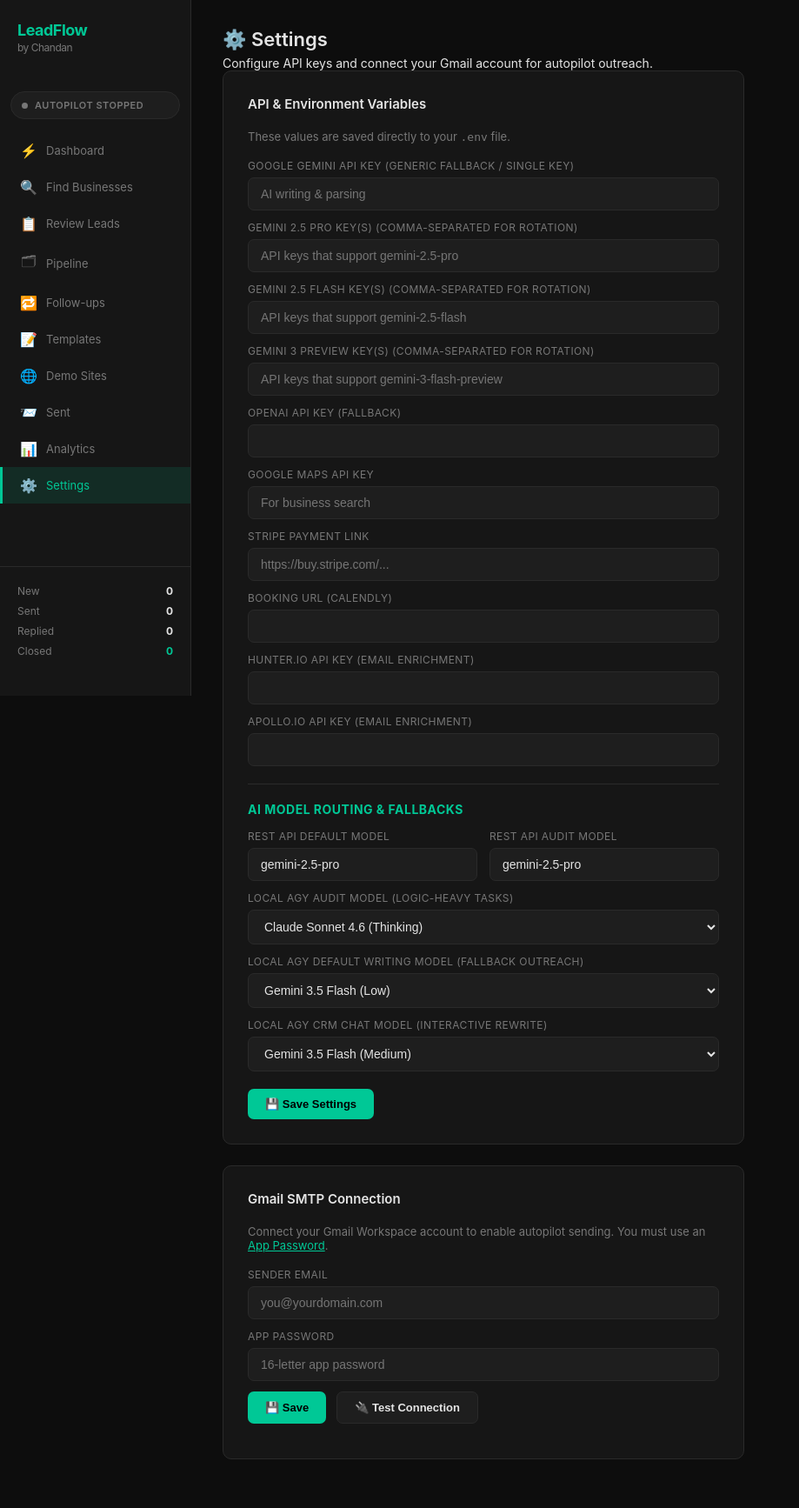
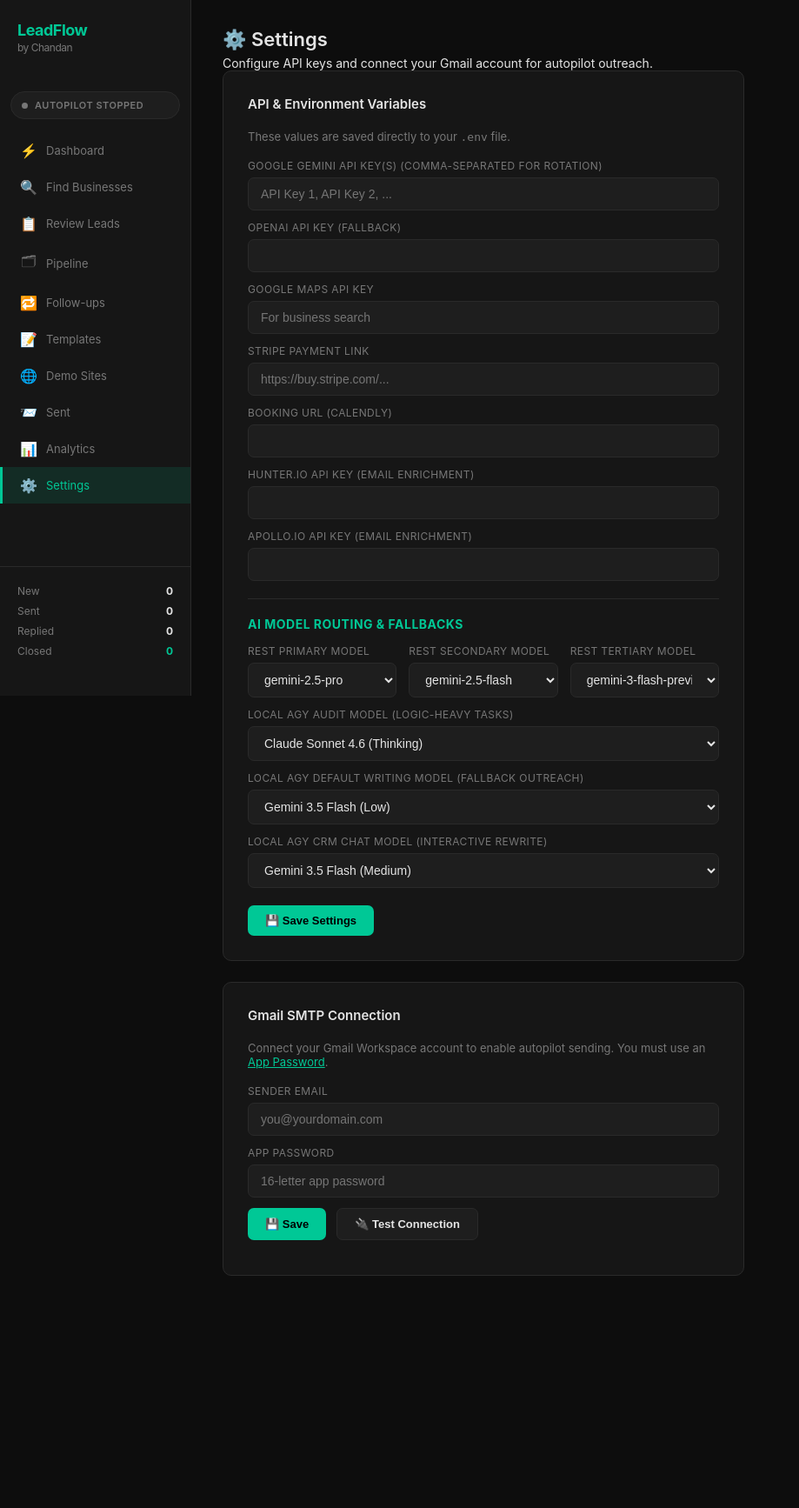
Before and after one commit to Power7T/leadflow, a FastAPI app: page /settings in a window 1280 px wide. Shown: the whole page at 87% size, without its empty margins (0-919 px from the left). After the commit the page ends 1467 px from the top, so only its background shows below. Run offline with FastAPI, Linux system fonts and the light colour scheme; data that the repository does not hold is empty; parts of the project's set-up code (start-up, migrations or seed data) failed here and were passed over.

Commit message:
Simplify settings: use single GEMINI_API_KEY field with Primary/Secondary/Tertiary model preference routing

```diff
--- a/ai_writer.py
+++ b/ai_writer.py
@@ -63,17 +63,8 @@ def _is_quota_error(text: str) -> bool:
 # ── Fallback Tier 2: Gemini REST API (google-generativeai) ─────────────────
 
 def _run_gemini_rest(prompt: str, model: str = "gemini-2.5-flash") -> str | None:
-    """Call Gemini directly via REST with support for model-specific key pools and key rotation."""
-    # Resolve which key pool to load based on the targeted model
-    env_var = "GEMINI_API_KEY"
-    if "pro" in model:
-        env_var = "GEMINI_PRO_KEYS"
-    elif "preview" in model:
-        env_var = "GEMINI_PREVIEW_KEYS"
-    elif "flash" in model:
-        env_var = "GEMINI_FLASH_KEYS"
-
-    keys_str = os.getenv(env_var) or os.getenv("GEMINI_API_KEY") or os.getenv("GOOGLE_AI_API_KEY") or ""
+    """Call Gemini directly via REST with support for a rotated key pool and model fallback."""
+    keys_str = os.getenv("GEMINI_API_KEY") or os.getenv("GOOGLE_AI_API_KEY") or ""
     keys = [k.strip() for k in keys_str.split(",") if k.strip()]
     if not keys:
         return None
@@ -420,34 +411,12 @@ def _run_template(prompt: str) -> str:
 
 # ── Main runner with full fallback chain ───────────────────────────────────
 
-def _get_routing_for_prompt(prompt: str) -> dict:
-    """Return the primary tier, REST model, and agy model for a given prompt."""
-    p = prompt.lower()
-
-    # 1. Audit / Gap Analysis / Competitor analysis (Logic heavy)
-    # Uses powerful agy models first (like Sonnet or 3.1 Pro), then falls back to REST 2.5 Pro
-    if "audit" in p or "website score" in p or "gaps found" in p or "competitor" in p:
-        return {
-            "primary": "agy",
-            "rest_model": os.getenv("REST_AUDIT_MODEL", "gemini-2.5-pro"),
-            "agy_model": os.getenv("AGY_AUDIT_MODEL", "Claude Sonnet 4.6 (Thinking)")
-        }
-
-    # 2. Writing tasks (Emails, DMs, subject lines, followups, chat)
-    # Uses REST gemini-2.5-pro first, then falls back to agy Gemini 3.5 Flash (Low)
-    return {
-        "primary": "rest",
-        "rest_model": os.getenv("REST_DEFAULT_MODEL", "gemini-2.5-pro"),
-        "agy_model": os.getenv("AGY_DEFAULT_MODEL", "Gemini 3.5 Flash (Low)")
-    }
-
-
 # ── Main runner with full fallback chain ───────────────────────────────────
 
 def _run(prompt: str, attempts: int = 2) -> str:
     """Call AI with a 5-tier fallback chain so generation NEVER gets stuck.
 
-    Tier 1/2: Smart routing based on task (REST gemini-2.5-pro vs local agy Gemini 3.5 Flash Low)
+    Tier 1/2: Configurable REST Model routing order (Primary -> Secondary -> Tertiary) vs local agy CLI
     Tier 3: OpenAI gpt-4o-mini (OPENAI_API_KEY in .env)
     Tier 4: Anthropic Claude Haiku (ANTHROPIC_API_KEY in .env)
     Tier 5: Smart template (always works, zero cost, zero dependencies)
@@ -455,28 +424,42 @@ def _run(prompt: str, attempts: int = 2) -> str:
     import time
     full = SYSTEM_CONTEXT + "\n\n" + prompt
 
-    route = _get_routing_for_prompt(prompt)
-    primary = route["primary"]
-    rest_model = route["rest_model"]
-    agy_model = route["agy_model"]
+    # Load user-preferred order for REST models
+    rest_primary = os.getenv("REST_PRIMARY_MODEL", "gemini-2.5-pro")
+    rest_secondary = os.getenv("REST_SECONDARY_MODEL", "gemini-2.5-flash")
+    rest_tertiary = os.getenv("REST_TERTIARY_MODEL", "gemini-3-flash-preview")
 
-    # Build execution chain of primary vs fallback models
+    # Check if logic-heavy or standard writing task
+    p = prompt.lower()
+    is_audit = "audit" in p or "website score" in p or "gaps found" in p or "competitor" in p
+
+    agy_audit_model = os.getenv("AGY_AUDIT_MODEL", "Claude Sonnet 4.6 (Thinking)")
+    agy_write_model = os.getenv("AGY_DEFAULT_MODEL", "Gemini 3.5 Flash (Low)")
+
     execution_chain = []
 
-    if primary == "rest":
-        execution_chain.append(("rest", rest_model))
-        execution_chain.append(("agy", agy_model))
+    if is_audit:
+        # Audit: agy primary model first, then fall back to REST in order, then fallback agy models
+        execution_chain.append(("agy", agy_audit_model))
+        execution_chain.append(("rest", rest_primary))
+        execution_chain.append(("rest", rest_secondary))
+        execution_chain.append(("rest", rest_tertiary))
+        execution_chain.append(("agy", agy_write_model))
     else:
-        execution_chain.append(("agy", agy_model))
-        execution_chain.append(("rest", rest_model))
+        # Outreach/Writing: REST models first, then fall back to agy model
+        execution_chain.append(("rest", rest_primary))
+        execution_chain.append(("rest", rest_secondary))
+        execution_chain.append(("rest", rest_tertiary))
+        execution_chain.append(("agy", agy_write_model))
 
-    # Add general fallback models (prioritizing Gemini 3.5 Flash (Low) for agy fallback)
+    # Add general fallback models (if not already tried)
     for m in ["Gemini 3.5 Flash (Low)", DEFAULT_MODEL, "Gemini 3.5 Flash (Medium)", "Gemini 3.5 Flash (High)"]:
         if ("agy", m) not in execution_chain:
             execution_chain.append(("agy", m))
 
-    if ("rest", "gemini-1.5-flash") not in execution_chain:
-        execution_chain.append(("rest", "gemini-1.5-flash"))
+    for m in ["gemini-1.5-flash", "gemini-2.5-flash", "gemini-2.5-pro"]:
+        if ("rest", m) not in execution_chain:
+            execution_chain.append(("rest", m))
 
     # Execute the chain
     for tier, model in execution_chain:
--- a/templates/settings.html
+++ b/templates/settings.html
@@ -17,20 +17,8 @@
   </p>
   <form id="envForm">
     <div style="margin-bottom: 12px">
-      <label>Google Gemini API Key (Generic Fallback / single key)</label>
-      <input type="password" id="GEMINI_API_KEY" value="{{ env.GEMINI_API_KEY }}" placeholder="AI writing & parsing">
-    </div>
-    <div style="margin-bottom: 12px">
-      <label>Gemini 2.5 Pro Key(s) (comma-separated for rotation)</label>
-      <input type="password" id="GEMINI_PRO_KEYS" value="{{ env.GEMINI_PRO_KEYS }}" placeholder="API keys that support gemini-2.5-pro">
-    </div>
-    <div style="margin-bottom: 12px">
-      <label>Gemini 2.5 Flash Key(s) (comma-separated for rotation)</label>
-      <input type="password" id="GEMINI_FLASH_KEYS" value="{{ env.GEMINI_FLASH_KEYS }}" placeholder="API keys that support gemini-2.5-flash">
-    </div>
-    <div style="margin-bottom: 12px">
-      <label>Gemini 3 Preview Key(s) (comma-separated for rotation)</label>
-      <input type="password" id="GEMINI_PREVIEW_KEYS" value="{{ env.GEMINI_PREVIEW_KEYS }}" placeholder="API keys that support gemini-3-flash-preview">
+      <label>Google Gemini API Key(s) (comma-separated for rotation)</label>
+      <input type="password" id="GEMINI_API_KEY" value="{{ env.GEMINI_API_KEY }}" placeholder="API Key 1, API Key 2, ...">
     </div>
     <div style="margin-bottom: 12px">
       <label>OpenAI API Key (Fallback)</label>
@@ -60,14 +48,33 @@
     <div style="border-top: 1px solid var(--border); margin: 20px 0; padding-top: 20px;">
       <h3 style="font-size: 14px; margin-bottom: 15px; color: var(--accent); text-transform: uppercase; letter-spacing: 0.5px;">AI Model Routing & Fallbacks</h3>
 
-      <div style="display: grid; grid-template-columns: 1fr 1fr; gap: 14px; margin-bottom: 12px;">
+      <div style="display: grid; grid-template-columns: 1fr 1fr 1fr; gap: 14px; margin-bottom: 12px;">
         <div>
-          <label>REST API Default Model</label>
-          <input type="text" id="REST_DEFAULT_MODEL" value="{{ env.REST_DEFAULT_MODEL | default('gemini-2.5-pro') }}" placeholder="e.g. gemini-2.5-pro">
+          <label>REST Primary Model</label>
+          <select id="REST_PRIMARY_MODEL">
+            {% set cur = env.REST_PRIMARY_MODEL | default('gemini-2.5-pro') %}
+            <option value="gemini-2.5-pro" {% if cur == 'gemini-2.5-pro' %}selected{% endif %}>gemini-2.5-pro</option>
+            <option value="gemini-2.5-flash" {% if cur == 'gemini-2.5-flash' %}selected{% endif %}>gemini-2.5-flash</option>
+            <option value="gemini-3-flash-preview" {% if cur == 'gemini-3-flash-preview' %}selected{% endif %}>gemini-3-flash-preview</option>
+          </select>
         </div>
         <div>
-          <label>REST API Audit Model</label>
-          <input type="text" id="REST_AUDIT_MODEL" value="{{ env.REST_AUDIT_MODEL | default('gemini-2.5-pro') }}" placeholder="e.g. gemini-2.5-pro">
+          <label>REST Secondary Model</label>
+          <select id="REST_SECONDARY_MODEL">
+            {% set cur = env.REST_SECONDARY_MODEL | default('gemini-2.5-flash') %}
+            <option value="gemini-2.5-pro" {% if cur == 'gemini-2.5-pro' %}selected{% endif %}>gemini-2.5-pro</option>
+            <option value="gemini-2.5-flash" {% if cur == 'gemini-2.5-flash' %}selected{% endif %}>gemini-2.5-flash</option>
+            <option value="gemini-3-flash-preview" {% if cur == 'gemini-3-flash-preview' %}selected{% endif %}>gemini-3-flash-preview</option>
+          </select>
+        </div>
+        <div>
+          <label>REST Tertiary Model</label>
+          <select id="REST_TERTIARY_MODEL">
+            {% set cur = env.REST_TERTIARY_MODEL | default('gemini-3-flash-preview') %}
+            <option value="gemini-2.5-pro" {% if cur == 'gemini-2.5-pro' %}selected{% endif %}>gemini-2.5-pro</option>
+            <option value="gemini-2.5-flash" {% if cur == 'gemini-2.5-flash' %}selected{% endif %}>gemini-2.5-flash</option>
+            <option value="gemini-3-flash-preview" {% if cur == 'gemini-3-flash-preview' %}selected{% endif %}>gemini-3-flash-preview</option>
+          </select>
         </div>
       </div>
 
@@ -173,17 +180,15 @@ document.getElementById('envForm').addEventListener('submit', (e) => {
   e.preventDefault();
   saveEnvVars({
     GEMINI_API_KEY: document.getElementById('GEMINI_API_KEY').value,
-    GEMINI_PRO_KEYS: document.getElementById('GEMINI_PRO_KEYS').value,
-    GEMINI_FLASH_KEYS: document.getElementById('GEMINI_FLASH_KEYS').value,
-    GEMINI_PREVIEW_KEYS: document.getElementById('GEMINI_PREVIEW_KEYS').value,
     OPENAI_API_KEY: document.getElementById('OPENAI_API_KEY').value,
     GOOGLE_MAPS_API_KEY: document.getElementById('GOOGLE_MAPS_API_KEY').value,
     STRIPE_PAYMENT_LINK: document.getElementById('STRIPE_PAYMENT_LINK').value,
     BOOKING_URL: document.getElementById('BOOKING_URL').value,
     HUNTER_API_KEY: document.getElementById('HUNTER_API_KEY').value,
     APOLLO_API_KEY: document.getElementById('APOLLO_API_KEY').value,
-    REST_DEFAULT_MODEL: document.getElementById('REST_DEFAULT_MODEL').value,
-    REST_AUDIT_MODEL: document.getElementById('REST_AUDIT_MODEL').value,
+    REST_PRIMARY_MODEL: document.getElementById('REST_PRIMARY_MODEL').value,
+    REST_SECONDARY_MODEL: document.getElementById('REST_SECONDARY_MODEL').value,
+    REST_TERTIARY_MODEL: document.getElementById('REST_TERTIARY_MODEL').value,
     AGY_AUDIT_MODEL: document.getElementById('AGY_AUDIT_MODEL').value,
     AGY_DEFAULT_MODEL: document.getElementById('AGY_DEFAULT_MODEL').value,
     AGY_CHAT_MODEL: document.getElementById('AGY_CHAT_MODEL').value,
```
